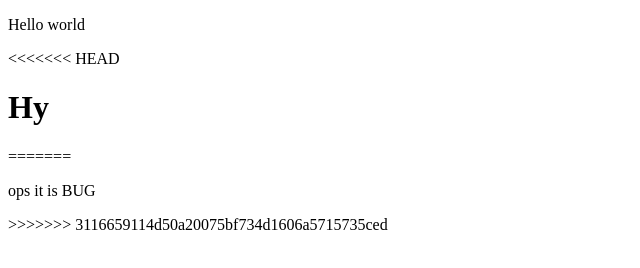
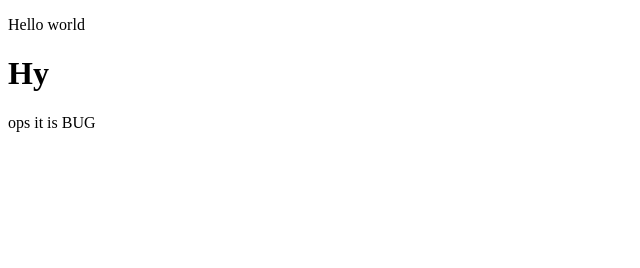
Before and after one commit to GarAlex78/Test, a plain HTML site: page index.html in a window 1280 px wide. Shown: the whole page, without its empty margins (0-640 px from the left). Drawn offline with Linux system fonts and the light colour scheme.

Commit message:
add pull

```diff
--- a/index.html
+++ b/index.html
@@ -8,10 +8,7 @@
 </head>
 <body>
     <p>Hello world</p>
-<<<<<<< HEAD
     <h1>Hy</h1>
-=======
     <p>ops it is BUG</p>
->>>>>>> 3116659114d50a20075bf734d1606a5715735ced
 </body>
 </html>
```
